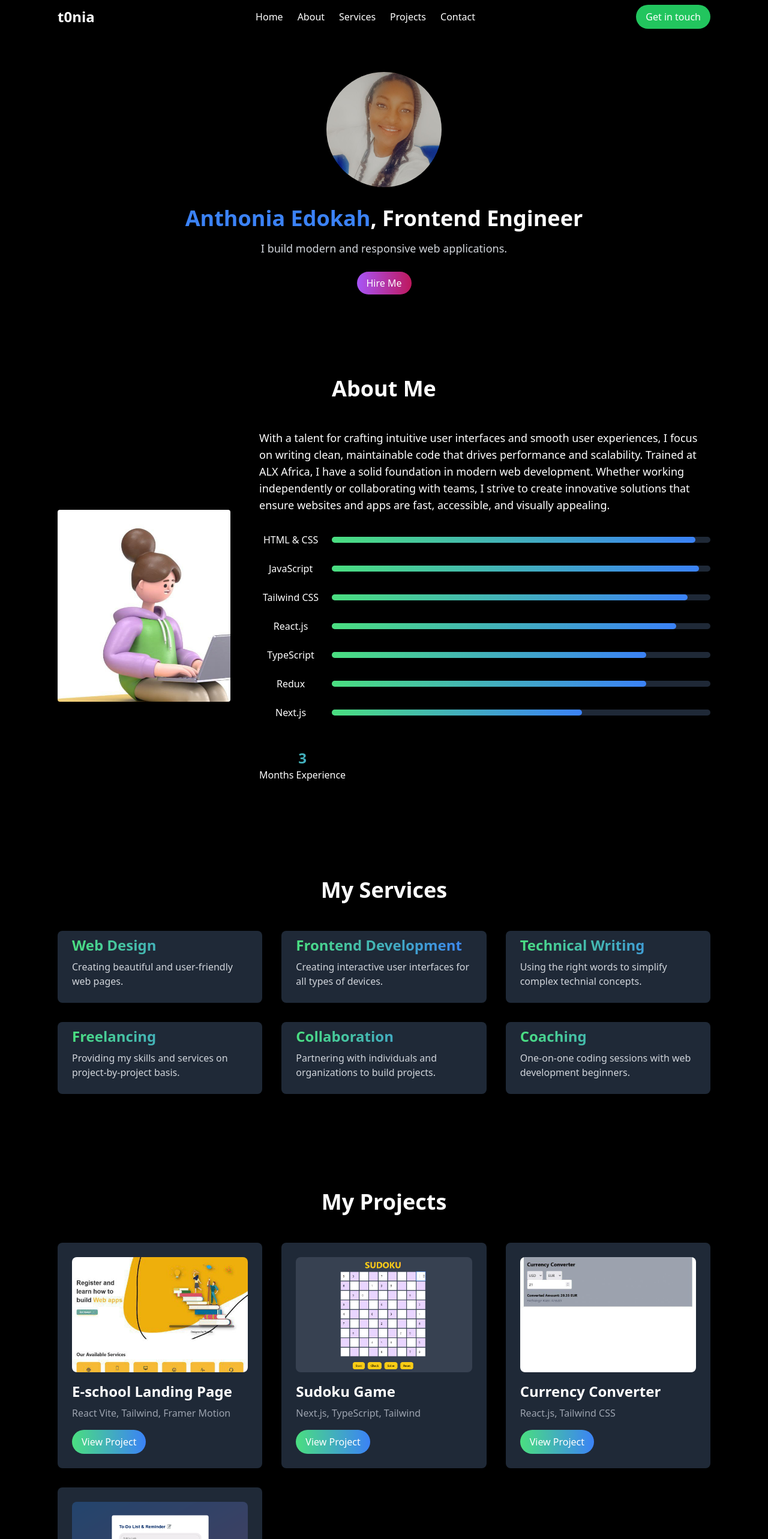
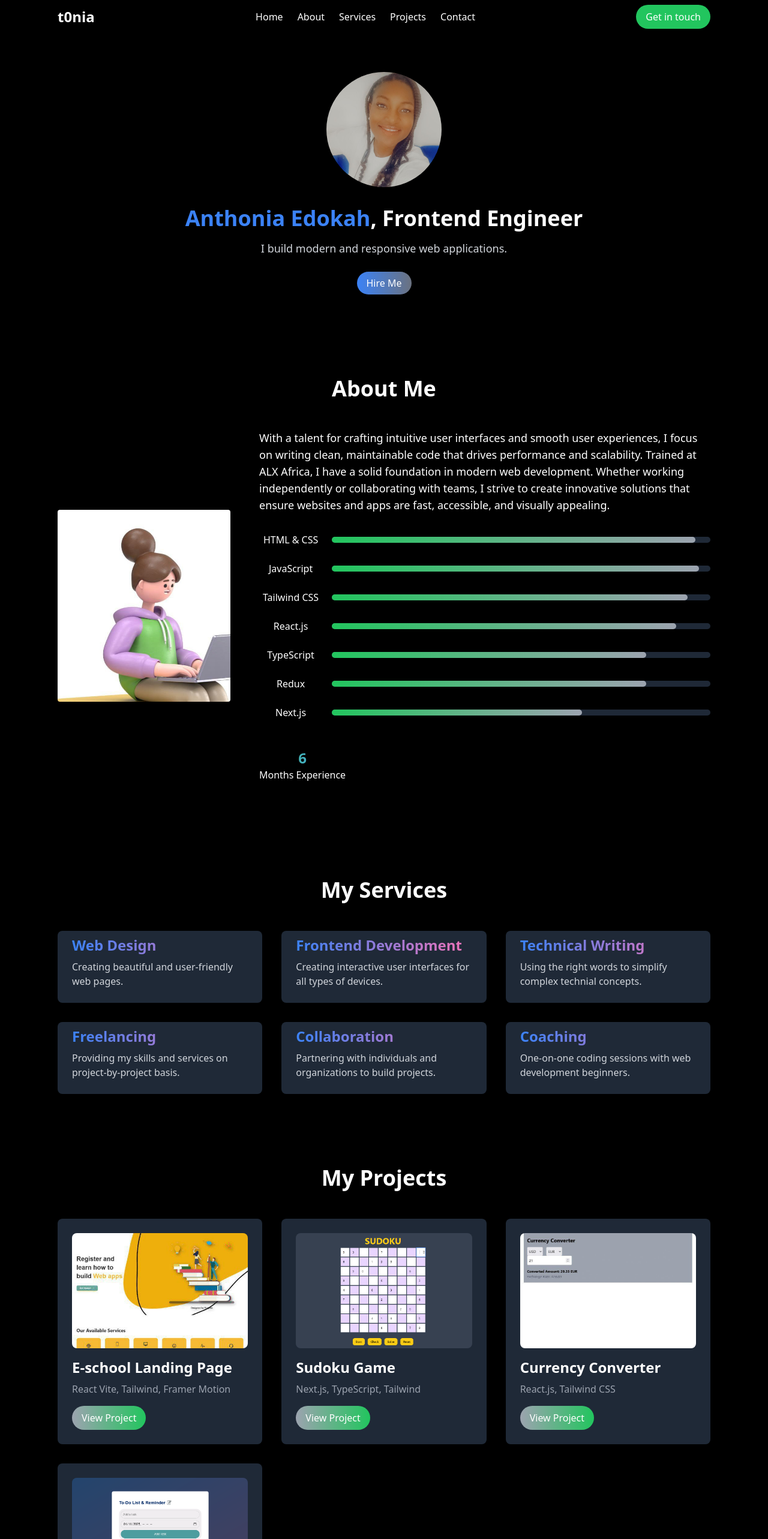
Before and after one commit to T0nia/t0nia-portfolio, a React (Vite) app: page / in a window 1280 px wide. Shown: the top 2566 px of the page at 60% size. Built offline with nearby package versions, Linux system fonts and the light colour scheme.

Commit message:
changed the gradients

```diff
--- a/src/components/About.jsx
+++ b/src/components/About.jsx
@@ -40,7 +40,7 @@ const About = () => {
                   <label className="w-full lg:w-2/12 text-center mb-2 lg:mb-0">{skill.name}</label>
                   <div className="w-full bg-gray-800 rounded-full h-2.5">
                     <div
-                      className="bg-gradient-to-r from-green-400 to-blue-500 h-2.5 rounded-full transform transition-transform duration-300 hover:scale-105"
+                      className="bg-gradient-to-r from-green-500 to-gray-400 h-2.5 rounded-full transform transition-transform duration-300 hover:scale-105"
                       style={{ width: skill.width }}
                     ></div>
                   </div>
@@ -51,7 +51,7 @@ const About = () => {
             <div className="mt-12 flex justify-between text-center">
               <div>
                 <h3 className="text-2xl font-bold text-transparent bg-clip-text bg-gradient-to-r from-green-400 to-blue-500">
-                  3
+                  6
                 </h3>
                 <p>Months Experience</p>
               </div>
--- a/src/components/Contact.jsx
+++ b/src/components/Contact.jsx
@@ -50,7 +50,7 @@ const Contact = () => {
                     rows="5"
                     placeholder='Enter Your Message'/>
                 </div>
-                <button className='bg-gradient-to-r from-green-400 to-blue-500 text-white md:inline
+                <button className='bg-gradient-to-r from-gray-400 to-green-500 text-white md:inline
             transform transition-transform duration-300 hover:scale-105 px-8 py-2 rounded-full'>Send</button>
             </form>
           </div>
--- a/src/components/Footer.jsx
+++ b/src/components/Footer.jsx
@@ -29,7 +29,7 @@ const Footer = () => {
               />
               <button
                 type="submit"
-                className="bg-gradient-to-r from-green-400 to-blue-500 text-white px-4
+                className="bg-gradient-to-r from-gray-400 to-green-500 text-white px-4
                 py-2 rounded-r-lg"
               >
                 Subscribe
--- a/src/components/Home.jsx
+++ b/src/components/Home.jsx
@@ -25,7 +25,7 @@ const Home = () => {
       <div className='mt-8 space-x-4'>
         <a
           href="#contact"
-          className='bg-gradient-to-r from-purple-500 to-pink-700 text-white px-4 py-2 rounded-full'>
+          className='bg-gradient-to-r from-blue-500 to-gray-500 font-medium text-white px-4 py-2 rounded-full'>
           Hire Me
         </a>
       </div>
--- a/src/components/Projects.jsx
+++ b/src/components/Projects.jsx
@@ -57,7 +57,7 @@ const projects = [
 
 const Projects = () => {
   return (
-    <div className="bg-black text-white py-20" id="project">
+    <div className="bg-black text-white py-10" id="project">
       <div className="container mx-auto px-8 md:px-16 lg:px-24">
         <h2 className="text-4xl font-bold text-center mb-12">My Projects</h2>
         <div className="grid grid-cols-1 md:grid-cols-2 lg:grid-cols-3 gap-8">
@@ -75,7 +75,7 @@ const Projects = () => {
               <p className="text-gray-400 mb-4">{project.technologies}</p>
               <a
                 href={project.url}
-                className="inline-block bg-gradient-to-r from-green-400 to-blue-500 text-white px-4 py-2 rounded-full"
+                className="inline-block bg-gradient-to-r from-gray-400 to-green-500 text-white px-4 py-2 rounded-full"
                 target="_blank"
                 rel="noopener noreferrer"
               >
--- a/src/components/Services.jsx
+++ b/src/components/Services.jsx
@@ -48,12 +48,12 @@ const Service = () => {
             >
               <div
                 className="text-right text-2xl font-bold text-transparent bg-clip-text
-              bg-gradient-to-r from-green-600 to-blue-400"
+              bg-gradient-to-r from-green-600 to-gray-400"
               >
                 {service.id}
               </div>
               <h3 className="mt-2 text-2xl font-bold text-transparent bg-clip-text
-              bg-gradient-to-r from-green-400 to-blue-500">
+              bg-gradient-to-r from-blue-500 to-pink-400">
                 {service.title}
               </h3>
               <p className="mt-2 text-gray-300">{service.description}</p>
```
